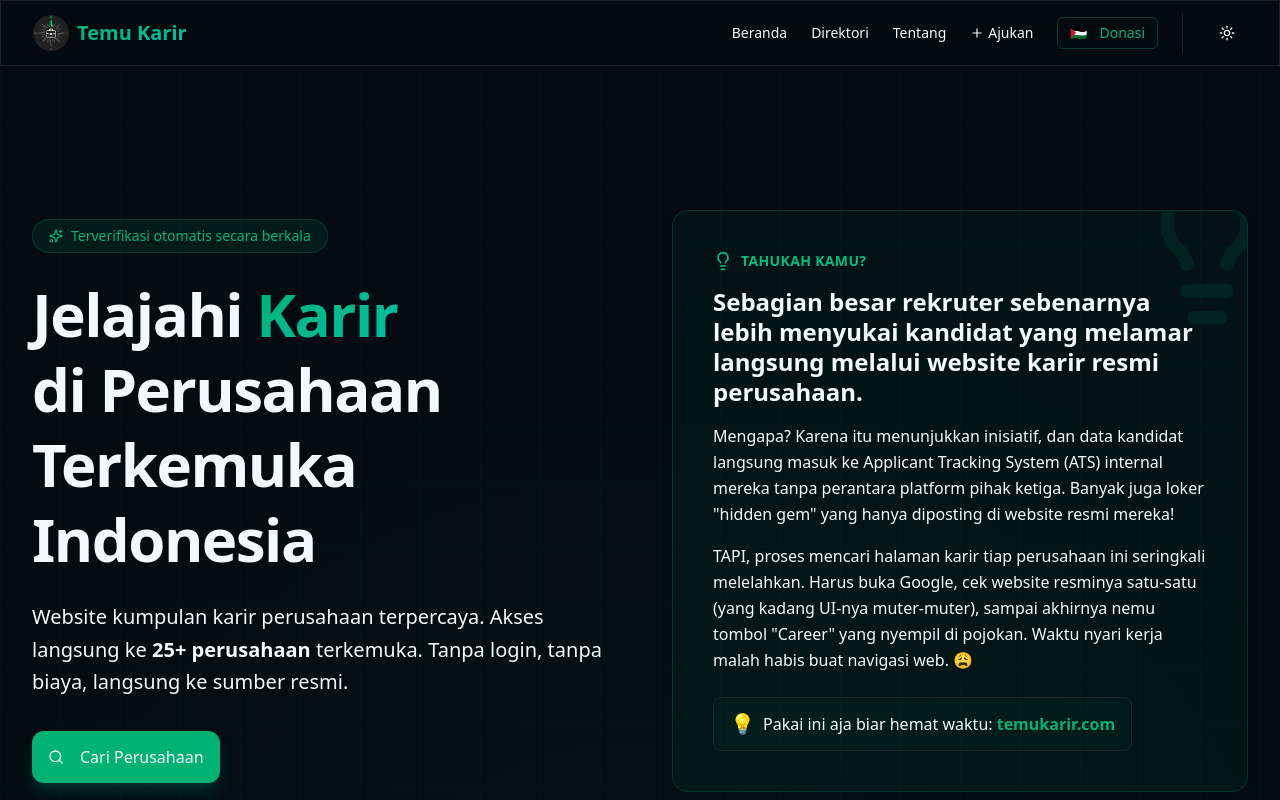
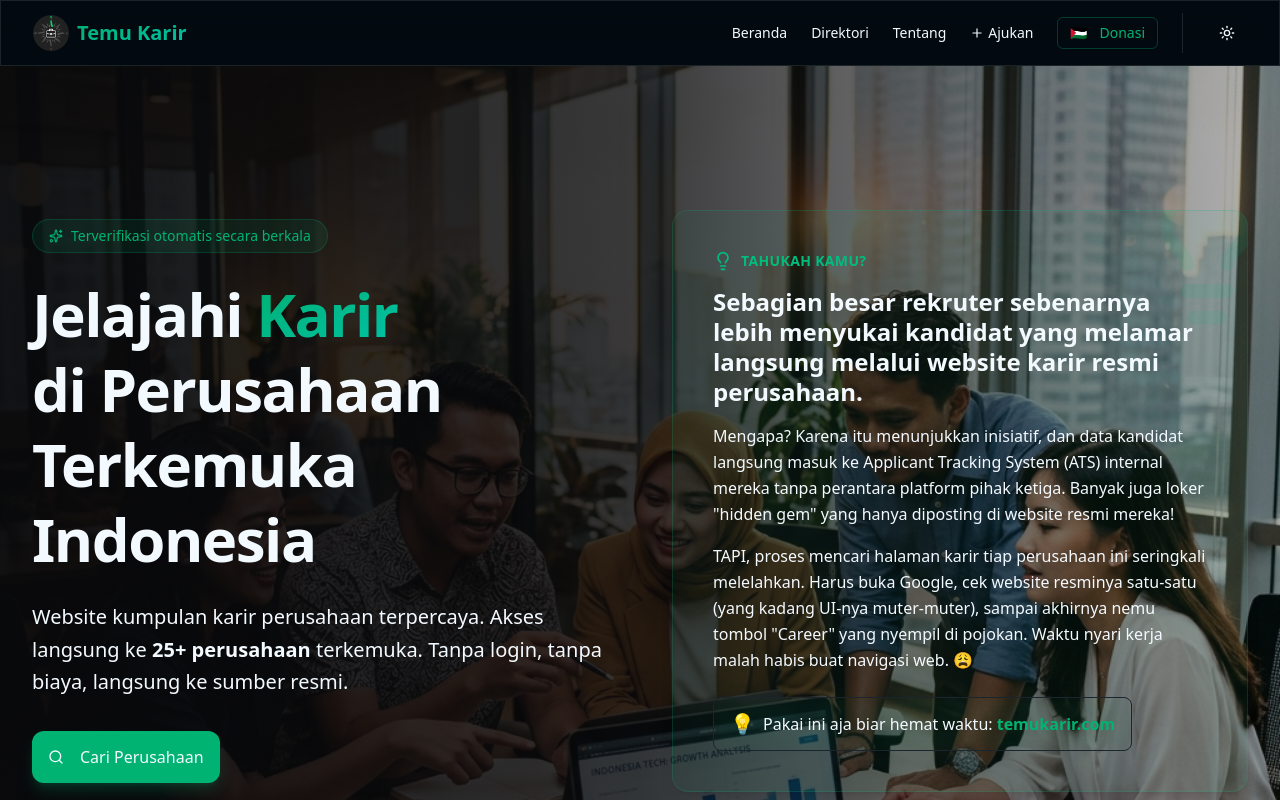
Before and after one commit to ananwxyz/temu-karir, a Next.js app: page / in a window 1280 px wide. Shown: the top 800 px of the page. Built offline with nearby package versions, Linux system fonts and the light colour scheme; no server answers; the database is empty.

Commit message:
feat(ui): add professional office photo background to hero section

```diff
--- a/src/components/hero.tsx
+++ b/src/components/hero.tsx
@@ -31,21 +31,19 @@ export function Hero() {
     }, []);
 
     return (
-        <section className="relative overflow-hidden">
-            {/* Background */}
-            <div className="absolute inset-0 hero-gradient" />
-            <div className="absolute inset-0 bg-[radial-gradient(circle_at_50%_120%,oklch(0.64_0.18_166_/_0.05),transparent_70%)]" />
-
-            {/* Grid pattern */}
+        <section className="relative overflow-hidden bg-background">
+            {/* Background Photo */}
             <div
-                className="absolute inset-0 opacity-[0.03]"
-                style={{
-                    backgroundImage: `linear-gradient(oklch(0.64 0.18 166) 1px, transparent 1px), linear-gradient(90deg, oklch(0.64 0.18 166) 1px, transparent 1px)`,
-                    backgroundSize: '60px 60px',
-                }}
+                className="absolute inset-0 bg-cover bg-center bg-no-repeat"
+                style={{ backgroundImage: "url('/hero-bg.png')" }}
             />
 
-            <div className="relative mx-auto max-w-7xl px-4 py-20 sm:py-28 lg:py-36 sm:px-6 lg:px-8">
+            {/* Dark Overlays */}
+            <div className="absolute inset-0 bg-zinc-950/80 lg:bg-transparent lg:bg-gradient-to-r lg:from-zinc-950/95 lg:via-zinc-950/80 lg:to-zinc-950/30" />
+            <div className="absolute inset-x-0 bottom-0 h-40 bg-gradient-to-t from-background to-transparent" />
+
+            <div className="dark">
+                <div className="relative mx-auto max-w-7xl px-4 py-20 sm:py-28 lg:py-36 sm:px-6 lg:px-8">
                 <div className="grid grid-cols-1 lg:grid-cols-2 gap-12 lg:gap-16 items-center">
                     {/* Left Column - Hero Content */}
                     <div className="text-center lg:text-left">
@@ -120,6 +118,7 @@ export function Hero() {
                     </div>
                 </div>
             </div>
+            </div>
         </section>
     );
 }
```
Also changed, not shown: public/hero-bg.png (added).
